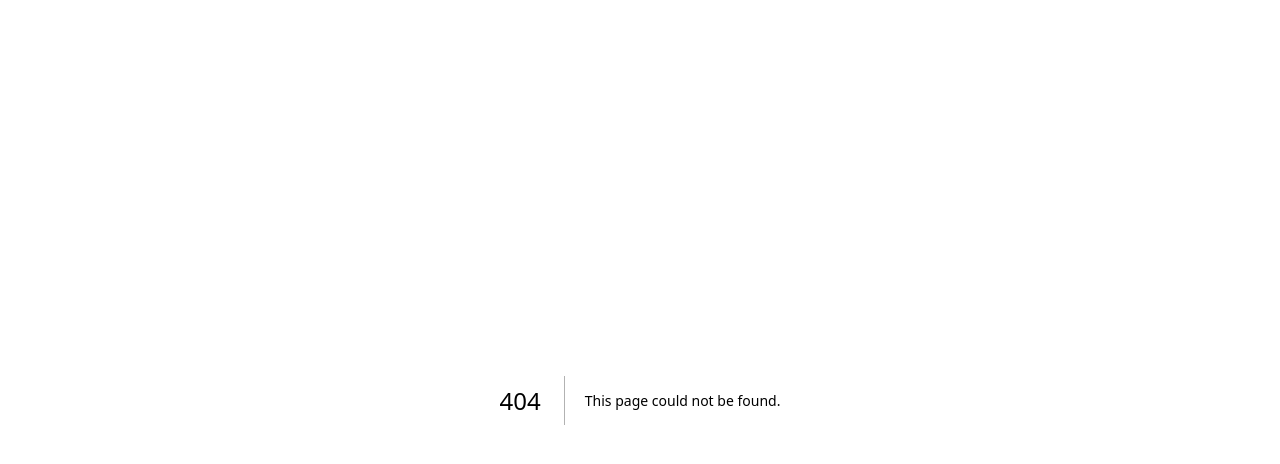
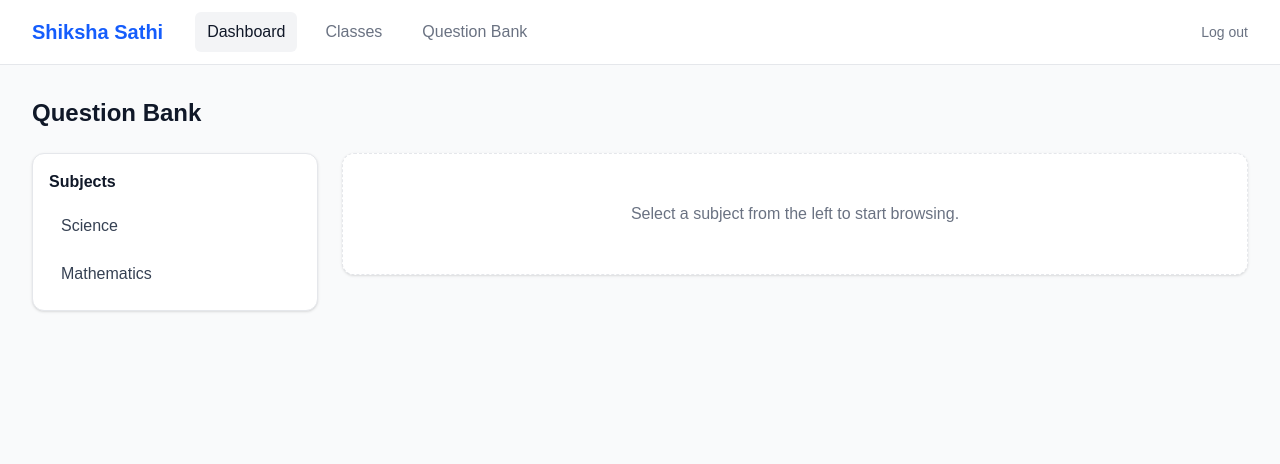
Before and after one commit to vikrantshome/Shiksha-Sathi, a Next.js app: page /teacher/question-bank in a window 1280 px wide. Before the commit this address had no page. Shown: the top 464 px of the page. Built offline with nearby package versions, Linux system fonts and the light colour scheme.

Commit message:
SSA-13 implement question bank browsing by subject and chapter

```diff
--- /dev/null
+++ b/src/app/teacher/question-bank/page.tsx
@@ -0,0 +1,104 @@
+"use client";
+
+import { useState } from "react";
+import { questionBank } from "@/lib/questions";
+
+export default function QuestionBankPage() {
+  const [selectedSubject, setSelectedSubject] = useState<string | null>(null);
+  const [selectedChapter, setSelectedChapter] = useState<string | null>(null);
+
+  const subjects = Array.from(new Set(questionBank.map(q => q.subject)));
+
+  const chapters = selectedSubject
+    ? Array.from(new Set(questionBank.filter(q => q.subject === selectedSubject).map(q => q.chapter)))
+    : [];
+
+  const displayedQuestions = selectedChapter
+    ? questionBank.filter(q => q.subject === selectedSubject && q.chapter === selectedChapter)
+    : [];
+
+  return (
+    <div>
+      <h1 className="text-2xl font-bold text-gray-900 mb-6">Question Bank</h1>
+
+      <div className="grid grid-cols-1 md:grid-cols-4 gap-6">
+        {/* Sidebar Browse */}
+        <div className="md:col-span-1 space-y-6">
+          <div className="bg-white p-4 rounded-xl shadow-sm border border-gray-200">
+            <h2 className="font-semibold text-gray-900 mb-3">Subjects</h2>
+            <ul className="space-y-2">
+              {subjects.map(subject => (
+                <li key={subject}>
+                  <button
+                    onClick={() => { setSelectedSubject(subject); setSelectedChapter(null); }}
+                    className={`w-full text-left px-3 py-2 rounded-md transition-colors ${selectedSubject === subject ? 'bg-blue-50 text-blue-700 font-medium' : 'hover:bg-gray-50 text-gray-700'}`}
+                  >
+                    {subject}
+                  </button>
+                </li>
+              ))}
+            </ul>
+          </div>
+
+          {selectedSubject && (
+            <div className="bg-white p-4 rounded-xl shadow-sm border border-gray-200">
+              <h2 className="font-semibold text-gray-900 mb-3">Chapters</h2>
+              <ul className="space-y-2">
+                {chapters.map(chapter => (
+                  <li key={chapter}>
+                    <button
+                      onClick={() => setSelectedChapter(chapter)}
+                      className={`w-full text-left px-3 py-2 rounded-md transition-colors ${selectedChapter === chapter ? 'bg-blue-50 text-blue-700 font-medium' : 'hover:bg-gray-50 text-gray-700'}`}
+                    >
+                      {chapter}
+                    </button>
+                  </li>
+                ))}
+              </ul>
+            </div>
+          )}
+        </div>
+
+        {/* Content Area */}
+        <div className="md:col-span-3">
+          {!selectedSubject ? (
+            <div className="bg-white p-12 rounded-xl shadow-sm border border-gray-200 text-center border-dashed">
+              <p className="text-gray-500">Select a subject from the left to start browsing.</p>
+            </div>
+          ) : !selectedChapter ? (
+            <div className="bg-white p-12 rounded-xl shadow-sm border border-gray-200 text-center border-dashed">
+              <p className="text-gray-500">Select a chapter to view questions.</p>
+            </div>
+          ) : (
+            <div className="space-y-4">
+              <h2 className="text-xl font-bold text-gray-900 mb-4">{selectedChapter} Questions</h2>
+              {displayedQuestions.map((q) => (
+                <div key={q.id} className="bg-white p-5 rounded-xl shadow-sm border border-gray-200 hover:border-blue-300 transition-colors">
+                  <div className="flex justify-between items-start mb-2">
+                    <span className="inline-block px-2 py-1 bg-gray-100 text-gray-600 text-xs font-medium rounded">
+                      {q.topic}
+                    </span>
+                    <span className="inline-block px-2 py-1 bg-blue-50 text-blue-700 text-xs font-medium rounded">
+                      {q.type.replace(/_/g, ' ')}
+                    </span>
+                  </div>
+                  <p className="text-gray-900 font-medium">{q.text}</p>
+
+                  {q.options && (
+                    <ul className="mt-3 space-y-1">
+                      {q.options.map((opt, i) => (
+                        <li key={i} className="text-sm text-gray-600 border border-gray-100 p-2 rounded">
+                          {String.fromCharCode(65 + i)}. {opt}
+                        </li>
+                      ))}
+                    </ul>
+                  )}
+                </div>
+              ))}
+            </div>
+          )}
+        </div>
+      </div>
+    </div>
+  );
+}
```
